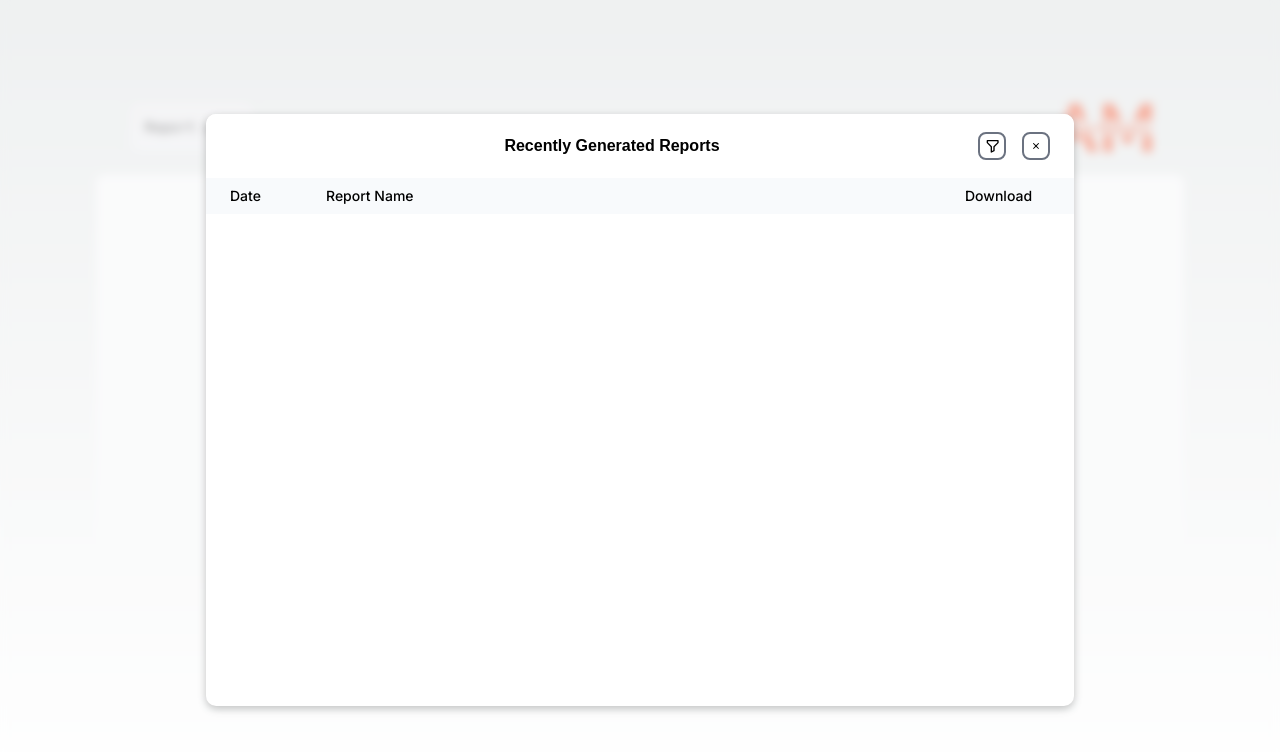
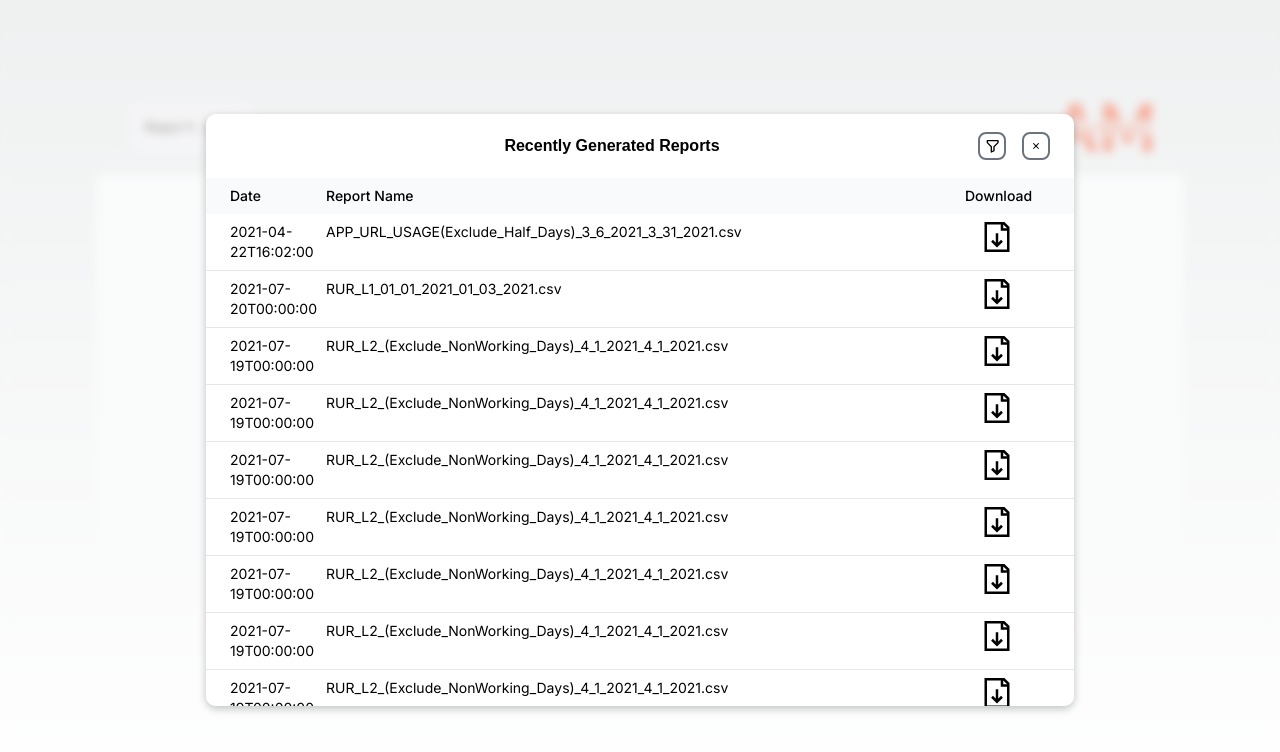
Before and after one commit to AbbasMahdavi021/Report-List, a Next.js app: page / in a window 1280 px wide. Both pictures are taken after a click on the button "View Latest Reports". Shown: the top 752 px of the page. Built offline with nearby package versions, Linux system fonts and the light colour scheme.

Commit message:
Add dummy data, map data in modal-content Reports.jsx, display name,date,download logo

```diff
--- a/src/components/modal/Modal.css
+++ b/src/components/modal/Modal.css
@@ -7,7 +7,6 @@
   align-items: center;
   justify-content: center;
   transition: all 0.3s ease-in-out;
-  overflow: scroll;
   z-index: 999;
   padding: 40px 20px 20px;
   backdrop-filter: blur(5px);
@@ -25,6 +24,7 @@
   font-size: 2rem;
   box-shadow: rgba(0, 0, 0, 0.24) 0px 3px 8px;
   border-radius: 10px;
+  overflow: scroll;
 }
 
 .modal-header {
--- a/src/components/reports/Reports.jsx
+++ b/src/components/reports/Reports.jsx
@@ -1,3 +1,6 @@
+import dummyData from "@/constants/dummyReports";
+import { GrDocumentDownload } from "react-icons/gr";
+
 const Reports = () => {
   return (
     <div className="w-full">
@@ -7,7 +10,20 @@ const Reports = () => {
         <div>Download</div>
       </div>
 
-      <div className="flex flex-col"></div>
+      <div className="flex flex-col">
+        {dummyData.map((report, index) => (
+          <div
+            key={index}
+            className="flex flex-row text-sm p-2 border-b border-gray-200"
+          >
+            <div className="ml-4 w-24">{report.datetime}</div>
+            <div className="w-3/4">{report.reportName}</div>
+            <div className="flex justify-center w-16 text-3xl text-center">
+              <GrDocumentDownload />
+            </div>
+          </div>
+        ))}
+      </div>
     </div>
   );
 };
--- /dev/null
+++ b/src/constants/dummyReports.js
@@ -0,0 +1,52 @@
+const dummyData = [
+  {
+    datetime: "2021-04-22T16:02:00",
+    reportName: "APP_URL_USAGE(Exclude_Half_Days)_3_6_2021_3_31_2021.csv",
+  },
+  {
+    datetime: "2021-07-20T00:00:00",
+    reportName: "RUR_L1_01_01_2021_01_03_2021.csv",
+  },
+  {
+    datetime: "2021-07-19T00:00:00",
+    reportName: "RUR_L2_(Exclude_NonWorking_Days)_4_1_2021_4_1_2021.csv",
+  },
+  {
+    datetime: "2021-07-19T00:00:00",
+    reportName: "RUR_L2_(Exclude_NonWorking_Days)_4_1_2021_4_1_2021.csv",
+  },
+  {
+    datetime: "2021-07-19T00:00:00",
+    reportName: "RUR_L2_(Exclude_NonWorking_Days)_4_1_2021_4_1_2021.csv",
+  },
+  {
+    datetime: "2021-07-19T00:00:00",
+    reportName: "RUR_L2_(Exclude_NonWorking_Days)_4_1_2021_4_1_2021.csv",
+  },
+  {
+    datetime: "2021-07-19T00:00:00",
+    reportName: "RUR_L2_(Exclude_NonWorking_Days)_4_1_2021_4_1_2021.csv",
+  },
+  {
+    datetime: "2021-07-19T00:00:00",
+    reportName: "RUR_L2_(Exclude_NonWorking_Days)_4_1_2021_4_1_2021.csv",
+  },
+  {
+    datetime: "2021-07-19T00:00:00",
+    reportName: "RUR_L2_(Exclude_NonWorking_Days)_4_1_2021_4_1_2021.csv",
+  },
+  {
+    datetime: "2021-07-19T00:00:00",
+    reportName: "RUR_L2_(Exclude_NonWorking_Days)_4_1_2021_4_1_2021.csv",
+  },
+  {
+    datetime: "2021-07-19T00:00:00",
+    reportName: "RUR_L2_(Exclude_NonWorking_Days)_4_1_2021_4_1_2021.csv",
+  },
+  {
+    datetime: "2021-07-19T00:00:00",
+    reportName: "RUR_L2_(Exclude_NonWorking_Days)_4_1_2021_4_1_2021.csv",
+  },
+];
+
+export default dummyData;
```
